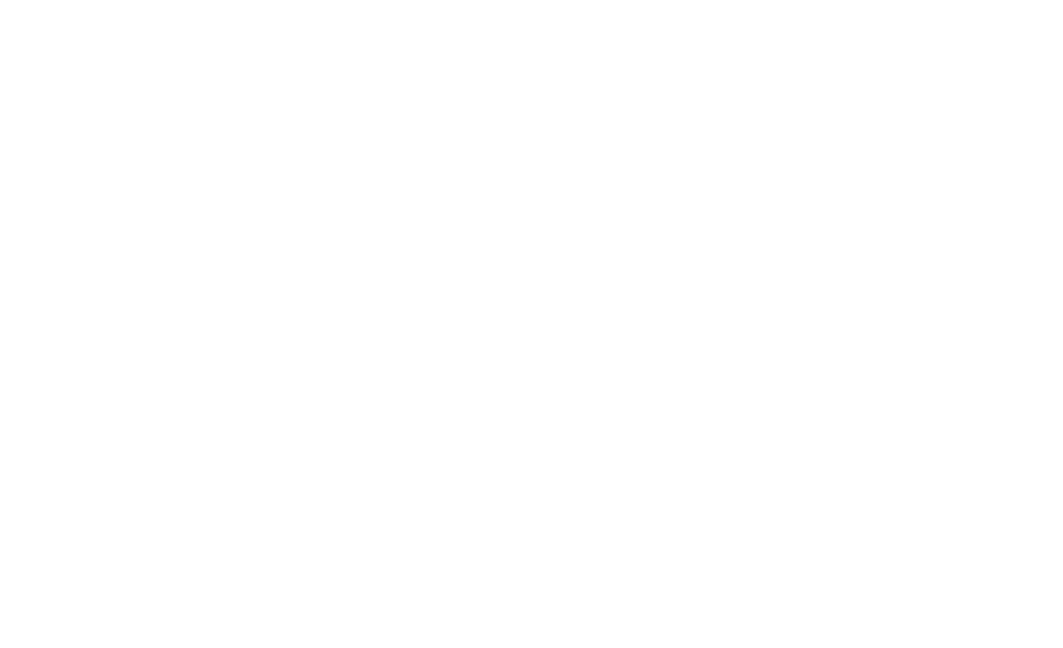
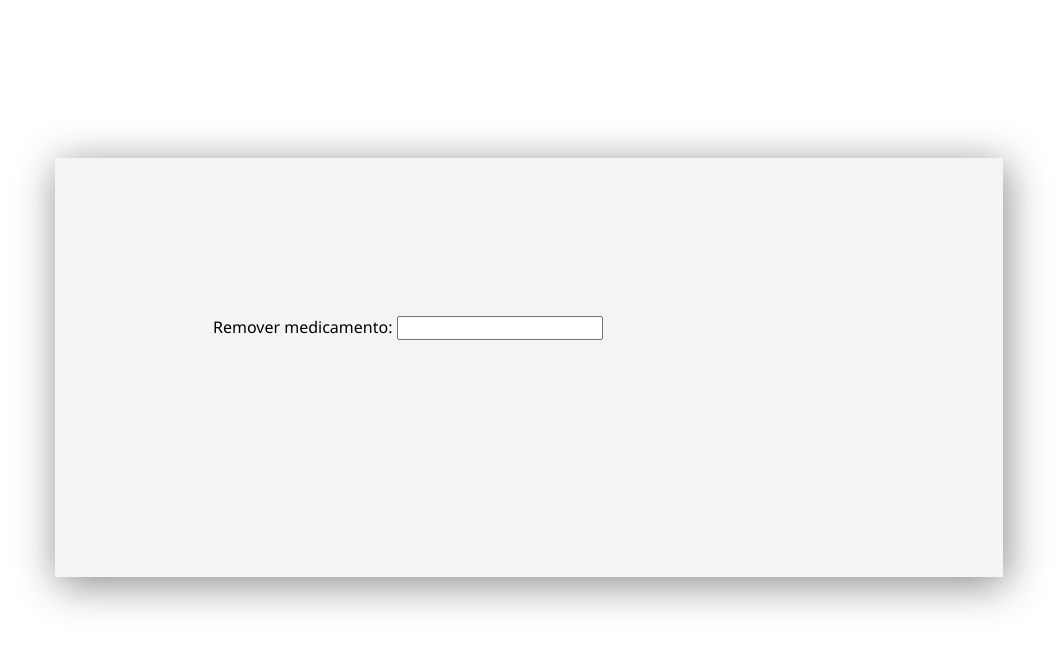
Before and after one commit to dvof-aluno-ifnmg/Esp-32_AP_alarms, a plain HTML site: page removePage.html in a window 1280 px wide. Shown: the whole page, without its empty margins (111-1174 px from the left). Drawn offline with Linux system fonts and the light colour scheme.

Commit message:
Please enter the commit message for your changes. Lines starting  with '#' will be ignored, and an empty message aborts the commit.
 On branch main
 Your branch is ahead of 'origin/main' by 1 commit.
   (use "git push" to publish your local commits)

 Changes to be committed:
	modified:   addPage.html
	modified:   removePage.html

 Changes not staged for commit:
	deleted:    LICENSE
	deleted:    espcode.ino
	deleted:    scripts.js

```diff
--- a/removePage.html
+++ b/removePage.html
@@ -8,5 +8,12 @@
 </head>
 <body>
     <div id="lista-exibicao"></div>
+
+    <div class="camposel">
+        <form class="twbt">
+           <span><label for="medTOrem">Remover medicamento: </label>
+            <input type="text" id="medTOrem"></span>
+        </form>
+    </div>
 </body>
 </html>
```
Also changed, not shown: addPage.html (+1 -2 lines).
